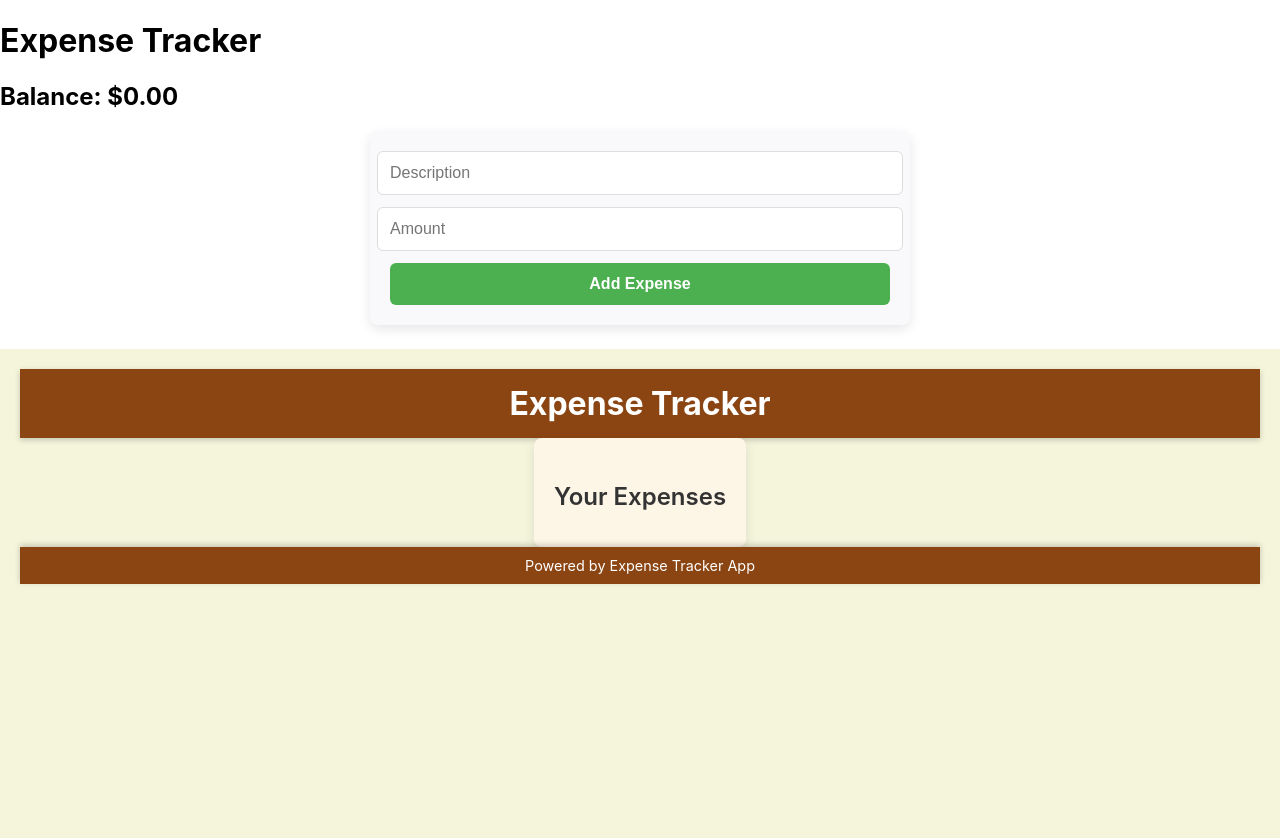
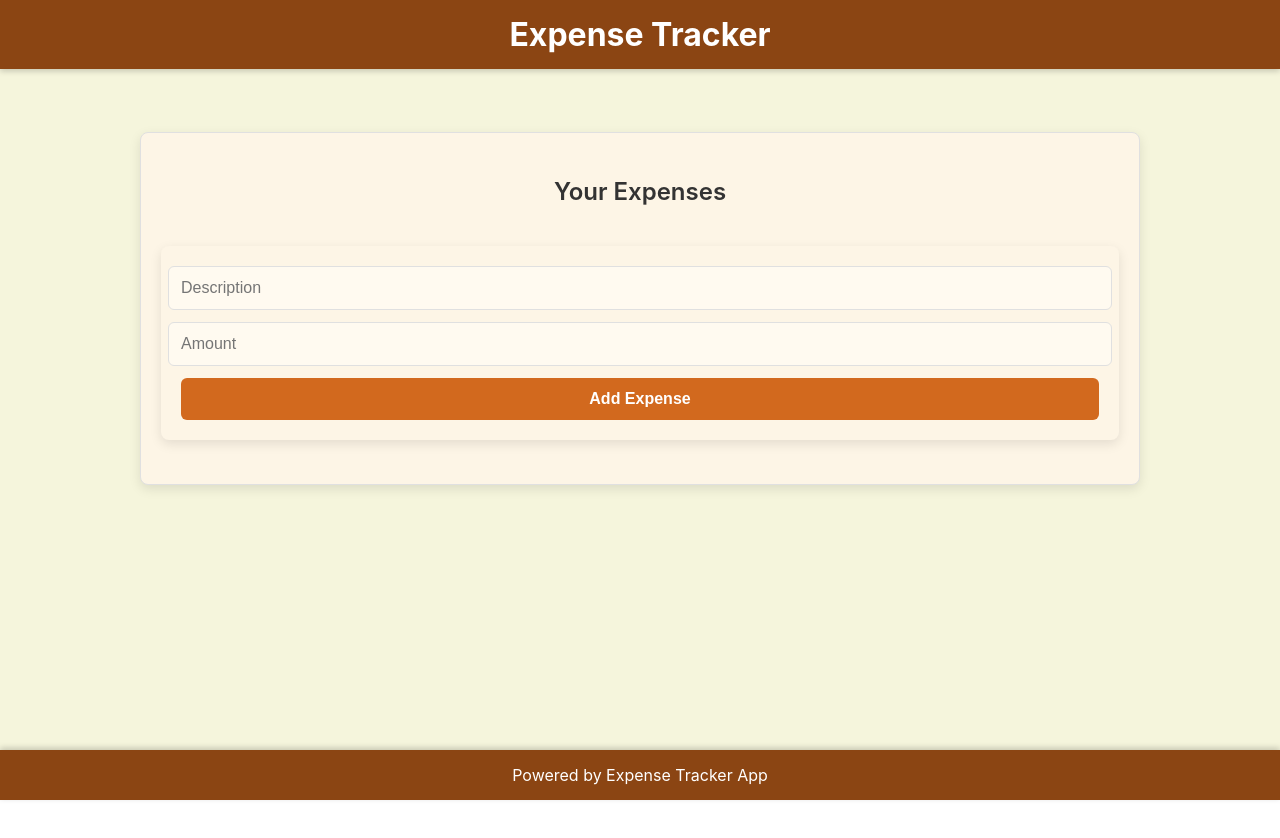
Before and after one commit to RushdaMansuri/Expense_Tracker_React, a React (Create React App) app in the folder expense-tracker/: page / in a window 1280 px wide. Shown: the top 838 px of the page. After the commit the page ends 800 px from the top, so only its background shows below. Built offline with nearby package versions, Linux system fonts and the light colour scheme.

Commit message:
Updated CSS and styling

```diff
--- a/expense-tracker/src/App.js
+++ b/expense-tracker/src/App.js
@@ -1,6 +1,5 @@
 import React, { useState } from 'react';
 import './App.css';
-import ExpenseForm from './components/ExpenseForm';
 import ExpenseList from './components/ExpenseList';
 
 function App() {
@@ -14,12 +13,8 @@ function App() {
 
   return (
     <div className="app">
-      <h1>Expense Tracker</h1>
-      <div className="balance">
-        <h2>Balance: ${balance.toFixed(2)}</h2>
-      </div>
-      <ExpenseForm addExpense={addExpense} />
-      <ExpenseList expenses={expenses} />
+      {/* Pass both expenses and addExpense as props */}
+      <ExpenseList initialExpenses={expenses} addExpense={addExpense} />
     </div>
   );
 }
--- a/expense-tracker/src/components/ExpenseList.js
+++ b/expense-tracker/src/components/ExpenseList.js
@@ -1,10 +1,16 @@
-// ExpenseList.js
-import React from 'react';
+import React, { useState } from 'react';
 import Header from './Header';
 import Footer from './Footer';
+import ExpenseForm from './ExpenseForm';
 import '../css/ExpenseList.css';
 
-const ExpenseList = ({ expenses }) => {
+const ExpenseList = ({ initialExpenses = [] }) => { // Default to an empty array
+  const [expenses, setExpenses] = useState(initialExpenses);
+
+  const addExpense = (newExpense) => {
+    setExpenses([...expenses, newExpense]);
+  };
+
   return (
     <div className="expense-page">
       <Header />
@@ -18,6 +24,7 @@ const ExpenseList = ({ expenses }) => {
             </li>
           ))}
         </ul>
+        <ExpenseForm addExpense={addExpense} />
       </main>
       <Footer />
     </div>
--- a/expense-tracker/src/css/ExpenseForm.css
+++ b/expense-tracker/src/css/ExpenseForm.css
@@ -4,9 +4,9 @@
   flex-direction: column;
   align-items: center;
   padding: 20px;
-  margin: 0 auto;
-  max-width: 500px;
-  background-color: #f9f9fb;
+  margin: 40px auto; /* Added margin-top for spacing from the top */
+
+  background-color: #fdf5e6; /* Light beige tint */
   border-radius: 8px;
   box-shadow: 0 4px 12px rgba(0, 0, 0, 0.1);
   margin-bottom: 24px;
@@ -18,13 +18,15 @@
   margin-bottom: 12px;
   padding: 12px;
   font-size: 1rem;
-  border: 1px solid #ddd;
+  border: 1px solid #e0e0e0;
   border-radius: 6px;
-  transition: border-color 0.3s ease;
+  transition: box-shadow 0.3s ease;
+  background-color: #fffaf0; /* Off-white background to match list items */
 }
 
 .expense-form input:focus {
-  border-color: #4caf50;
+  border-color: #d2691e; /* Complementary focus color */
+  box-shadow: 0 0 5px rgba(210, 105, 30, 0.4);
   outline: none;
 }
 
@@ -34,14 +36,15 @@
   padding: 12px;
   font-size: 1rem;
   font-weight: bold;
-  background-color: #4caf50;
+  background-color: #d2691e; /* Chocolate color to match the theme */
   color: #fff;
   border: none;
   border-radius: 6px;
   cursor: pointer;
-  transition: background-color 0.3s ease;
+  transition: background-color 0.3s ease, transform 0.2s ease;
 }
 
 .expense-form button:hover {
-  background-color: #45a049;
+  background-color: #b3591b; /* Slightly darker on hover */
+  transform: scale(1.02);
 }
--- a/expense-tracker/src/css/ExpenseList.css
+++ b/expense-tracker/src/css/ExpenseList.css
@@ -1,5 +1,3 @@
-/* ExpenseList.css */
-
 /* Page background */
 .expense-page {
   background-color: #f5f5dc; /* Light beige */
@@ -9,16 +7,21 @@
   align-items: center;
   color: #333;
   padding: 20px;
+  width: 100%; /* Ensure full width of page */
+  box-sizing: border-box;
 }
 
 /* Container styling */
 .expense-list {
   background-color: #fdf5e6; /* Light beige tint */
-  margin: 0 auto;
-  max-width: 500px;
+  margin: 7em auto; /* Margin-top for spacing from header */
+  width: 100%; /* Full width within its max-width */
+  max-width: 1000px; /* Increased container width */
   padding: 20px;
   border-radius: 8px;
+  border: 1px solid #e0e0e0; /* Border for distinction */
   box-shadow: 0 4px 12px rgba(0, 0, 0, 0.1);
+  box-sizing: border-box; /* Ensures padding doesn’t affect width */
 }
 
 /* Header within list */
--- a/expense-tracker/src/css/Footer.css
+++ b/expense-tracker/src/css/Footer.css
@@ -1,14 +1,18 @@
 /* Footer.css */
 .expense-footer {
-    background-color: #8b4513;
+  background-color: #8b4513; /* SaddleBrown color */
   width: 100%;
-    padding: 10px 0;
+  padding: 15px 0; /* Increased padding for more height */
   text-align: center;
   color: #fff;
   box-shadow: 0 -2px 6px rgba(0, 0, 0, 0.2);
+  position: fixed;
+  bottom: 0;
+  left: 0;
+  z-index: 1000;
 }
 
 .expense-footer p {
   margin: 0;
-    font-size: 0.9rem;
+  font-size: 1rem;
 }
--- a/expense-tracker/src/css/Header.css
+++ b/expense-tracker/src/css/Header.css
@@ -6,9 +6,18 @@
   text-align: center;
   color: #fff;
   box-shadow: 0 2px 6px rgba(0, 0, 0, 0.2);
+  position: fixed;
+  top: 0;
+  left: 0;
+  z-index: 1000;
 }
 
 .expense-header h1 {
   font-size: 2rem;
   margin: 0;
 }
+
+/* Additional padding for main content to avoid overlap with header */
+.expense-page {
+  padding-top: 60px; /* Adjust based on header height */
+}
```
Lines whose indentation alone changed are shown as unchanged.
